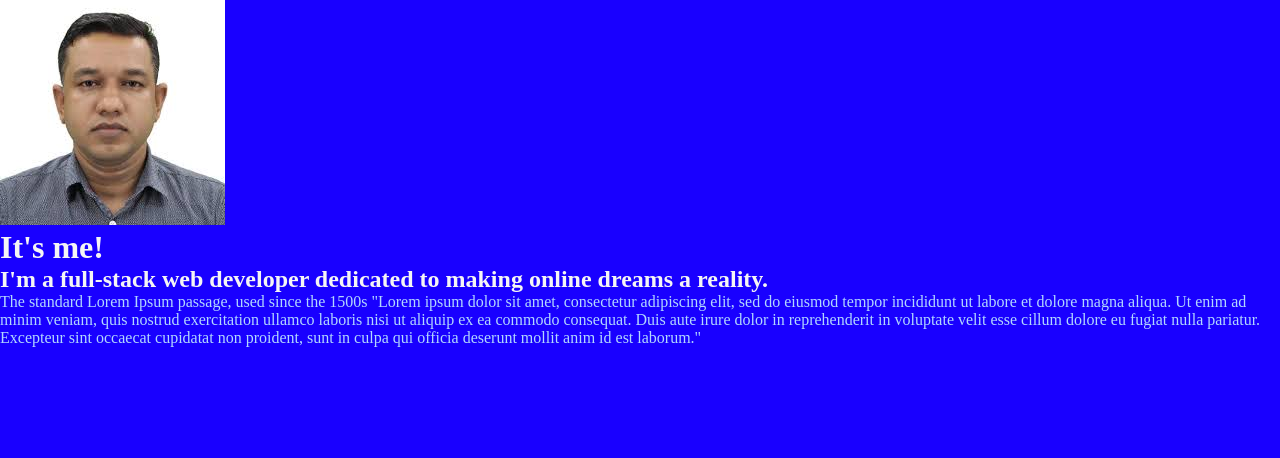
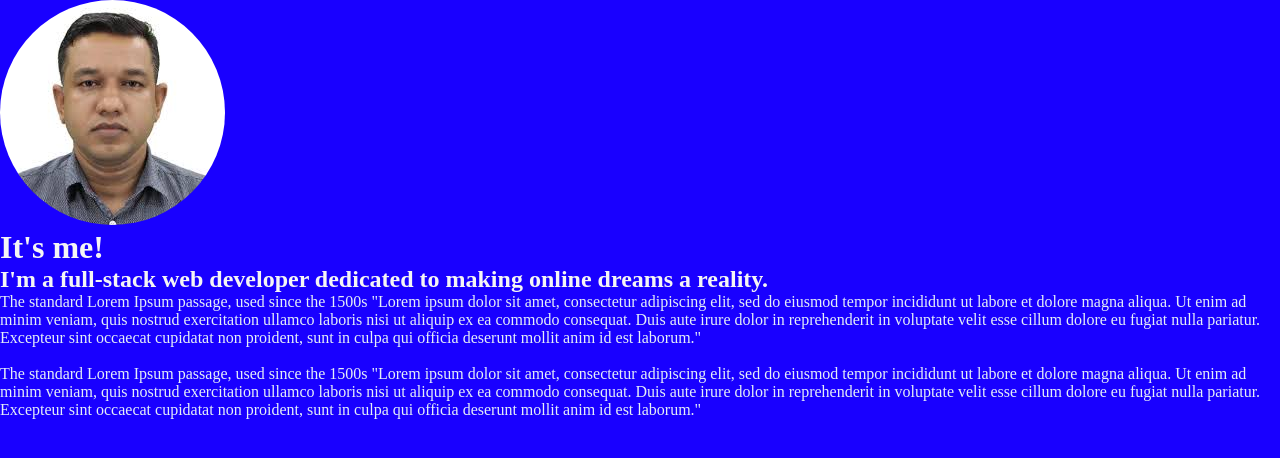
Before and after one commit to billahdotdev/test-site, a React (Vite) app: page / in a window 1280 px wide. Shown: the top 458 px of the page. Built offline with nearby package versions, Linux system fonts and the light colour scheme.

Commit message:
Change Lorem Ipsum

```diff
--- a/src/App.css
+++ b/src/App.css
@@ -6,10 +6,10 @@
 }
 
 p {
-    color: rgb(179, 215, 255);
+    color: rgb(229, 238, 248);
 }
+
 .profilePhoto {
-    border-radius: 50 px;
-    border: none;
-    text-align: center;
+    border-radius: 50%;
+    margin: auto;
 }
--- a/src/App.jsx
+++ b/src/App.jsx
@@ -26,6 +26,18 @@
                     occaecat cupidatat non proident, sunt in culpa qui officia
                     deserunt mollit anim id est laborum."
                 </p>
+                <br />
+                <p>
+                    The standard Lorem Ipsum passage, used since the 1500s
+                    "Lorem ipsum dolor sit amet, consectetur adipiscing elit,
+                    sed do eiusmod tempor incididunt ut labore et dolore magna
+                    aliqua. Ut enim ad minim veniam, quis nostrud exercitation
+                    ullamco laboris nisi ut aliquip ex ea commodo consequat.
+                    Duis aute irure dolor in reprehenderit in voluptate velit
+                    esse cillum dolore eu fugiat nulla pariatur. Excepteur sint
+                    occaecat cupidatat non proident, sunt in culpa qui officia
+                    deserunt mollit anim id est laborum."
+                </p>
             </dib>
         </>
     );
```
